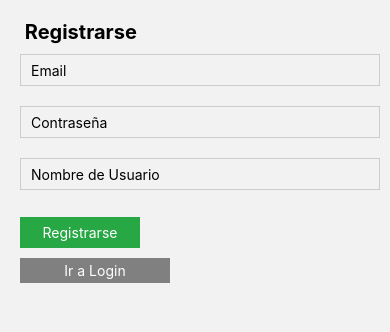
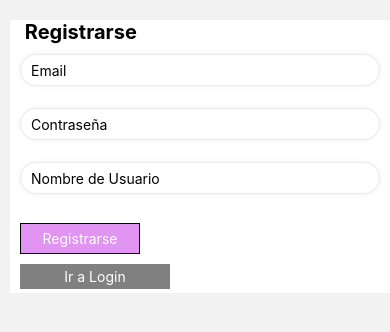
Before and after one commit to sofisanmarco/proyecto_integrador3, a React Native app in the folder proyecto/: screen /Register in a window 390 px wide. Shown: the top 332 px of the page. Built offline with nearby package versions, Linux system fonts and the light colour scheme; no server answers.

Commit message:
Estilos de login y register

```diff
--- a/proyecto/src/Screens/Login.js
+++ b/proyecto/src/Screens/Login.js
@@ -64,17 +64,17 @@ const styles = StyleSheet.create({
     container: {
         marginLeft: 10,
         marginTop: 20,
-        paddingHorizontal: 10
+        paddingHorizontal: 10,
+         backgroundColor: "#ffffffff"
     },
 
     register: {
         padding: 4,
-        backgroundColor: 'grey',
         marginBottom: 4,
         borderCurve: 4,
         width: 150,
         marginTop: 10,
-        alignSelf: ''
+        alignSelf: 'center'
     },
 
     text: {
@@ -89,7 +89,16 @@ const styles = StyleSheet.create({
         borderColor: '#ccc',
         borderStyle: 'solid',
         borderCurve: 6,
-        marginVertical: 10
+        marginVertical: 10,
+        backgroundColor: "#ffffffff",
+        borderRadius: 16,
+        padding: 12,
+        marginBottom: 12,
+        borderWidth: 1,
+        borderColor: "#eaeaeaff",
+        shadowColor: "#030303ff",
+        shadowOpacity: 0.06,
+        shadowRadius: 6,
     },
     boton: {
         backgroundColor:'#ed89b1ff',
--- a/proyecto/src/Screens/Register.js
+++ b/proyecto/src/Screens/Register.js
@@ -87,11 +87,13 @@ const styles = StyleSheet.create({
     container: {
         marginLeft: 10,
         marginTop: 20,
-        paddingHorizontal: 10
+        paddingHorizontal: 10,
+        backgroundColor: "#ffffffff",
     },
 
     register: {
         padding: 4,
+        color: "black",
         backgroundColor: 'grey',
         marginBottom: 4,
         borderCurve: 4,
@@ -111,18 +113,26 @@ const styles = StyleSheet.create({
         borderColor: '#ccc',
         borderStyle: 'solid',
         borderCurve: 6,
-        marginVertical: 10
+        marginVertical: 10,
+        backgroundColor: "#ffffffff",
+        borderRadius: 16,
+        padding: 12,
+        marginBottom: 12,
+        borderWidth: 1,
+        borderColor: "#eaeaeaff",
+        shadowColor: "#030303ff",
+        shadowOpacity: 0.06,
+        shadowRadius: 6,
     },
 
     boton: {
-        backgroundColor:'#28a745',
+        backgroundColor:'#e294f2ff',
         paddingHorizontal: 10,
         paddingVertical: 6,
         textAlign: 'center',
         borderCurve: 4,
         borderWidth: 1,
         borderStyle: 'solid',
-        borderColor: '#28a745',
         width: 120
     },
 
```
